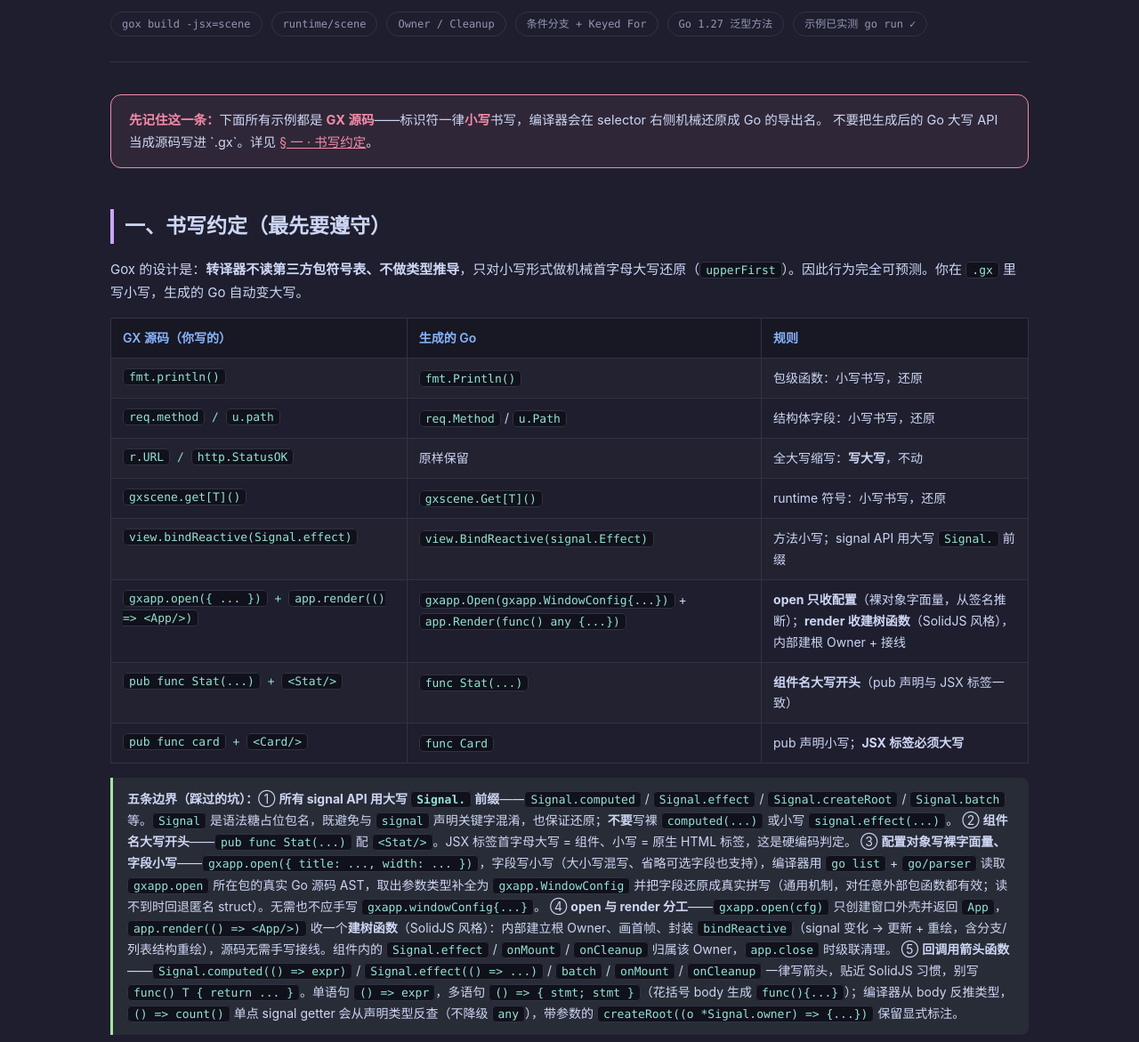
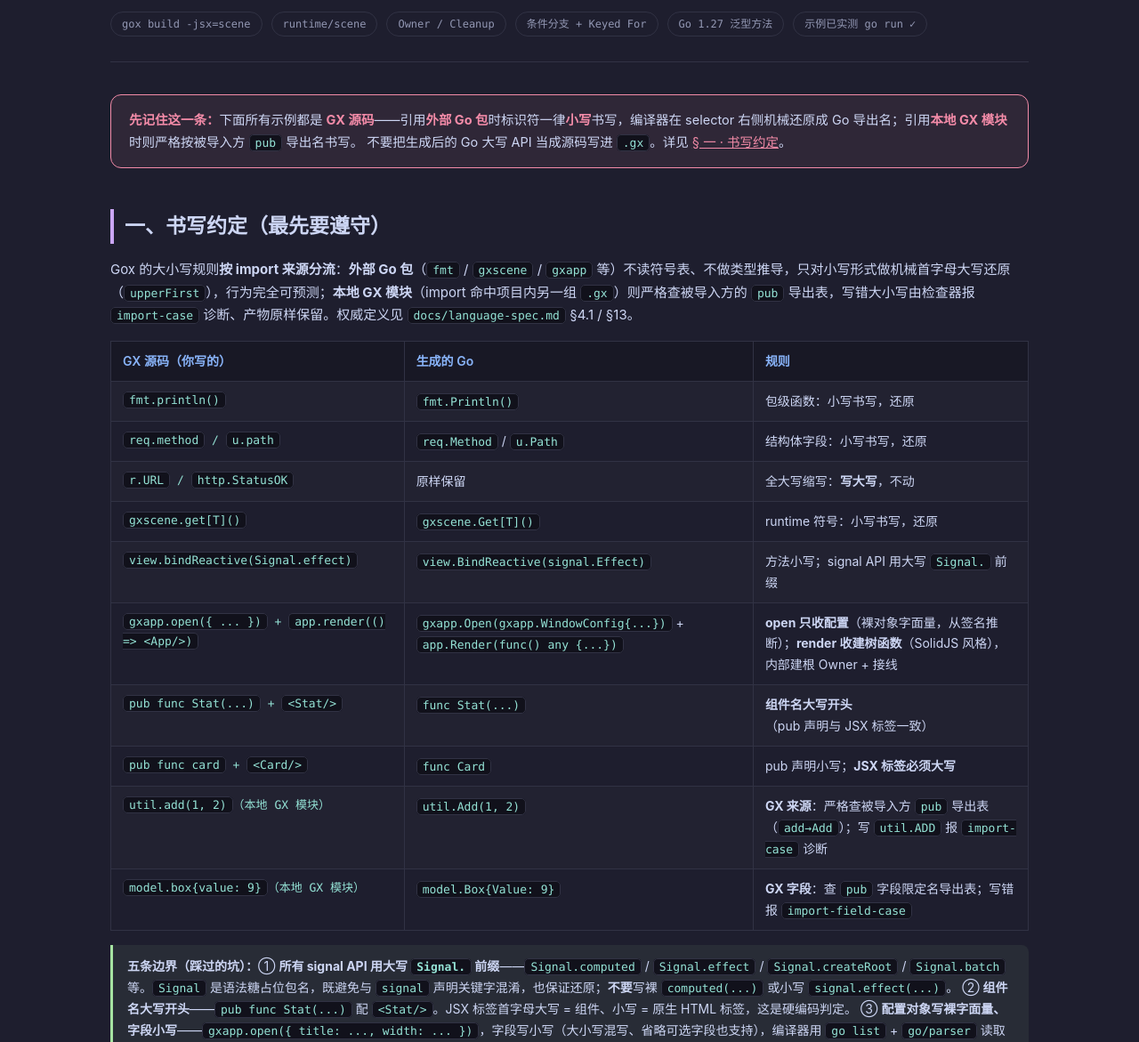
Before and after one commit to robertpanvip/gox, a plain HTML site: page docs/scene-components-guide.html in a window 1280 px wide. Shown: the part 141-1312 px from the top of the page at 89% size. Drawn offline with Linux system fonts and the light colour scheme.

Commit message:
docs: 对齐来源敏感大小写语义并新增跨文件模块示例
上游已实现跨文件 GX 模块导入 + 大小写按来源分流（Go 来源 upperFirst
不敏感、GX 来源严格查被导入方 pub 导出表，写错报 import-case 诊断），
本分支文档此前仍是绝对化的「一律 upperFirst / 不读符号表」，现对齐：

- agent.md：最高规则改为「大小写按 import 来源分流」，补 GX 来源表格行、
  约束第 7 条，权威定义指向 language-spec.md §4.1/§13
- docs/scene-components-guide.html：header/书写约定/约束清单三处改分流语义
- README.md：§4.1 新增来源分流小节，gxapp 引用块限定为 Go 来源
- examples/crossfile/：新增可运行跨文件示例（main.gx 导入 util GX 模块），
  实测 gox build -root 转译正确（add→Add、box{value}→Box{Value}）、
  go run 输出 sum=3/box.value=9，写错大小写报 import-case/import-field-case

全量 go build/go test 绿，示例端到端验证通过。

```diff
--- a/docs/scene-components-guide.html
+++ b/docs/scene-components-guide.html
@@ -104,12 +104,12 @@
 </header>
 
 <div class="warn">
-  <b>先记住这一条：</b>下面所有示例都是 <b>GX 源码</b>——标识符一律<b>小写</b>书写，编译器会在 selector 右侧机械还原成 Go 的导出名。
-  不要把生成后的 Go 大写 API 当成源码写进 `.gx`。详见 <a href="#rules" style="color:var(--pink)">§ 一 · 书写约定</a>。
+  <b>先记住这一条：</b>下面所有示例都是 <b>GX 源码</b>——引用<b>外部 Go 包</b>时标识符一律<b>小写</b>书写，编译器在 selector 右侧机械还原成 Go 导出名；引用<b>本地 GX 模块</b>时则严格按被导入方 <code>pub</code> 导出名书写。
+  不要把生成后的 Go 大写 API 当成源码写进 <code>.gx</code>。详见 <a href="#rules" style="color:var(--pink)">§ 一 · 书写约定</a>。
 </div>
 
 <h2 id="rules">一、书写约定（最先要遵守）</h2>
-<p>Gox 的设计是：<b>转译器不读第三方包符号表、不做类型推导</b>，只对小写形式做机械首字母大写还原（<code>upperFirst</code>）。因此行为完全可预测。你在 <code>.gx</code> 里写小写，生成的 Go 自动变大写。</p>
+<p>Gox 的大小写规则<b>按 import 来源分流</b>：<b>外部 Go 包</b>（<code>fmt</code> / <code>gxscene</code> / <code>gxapp</code> 等）不读符号表、不做类型推导，只对小写形式做机械首字母大写还原（<code>upperFirst</code>），行为完全可预测；<b>本地 GX 模块</b>（import 命中项目内另一组 <code>.gx</code>）则严格查被导入方的 <code>pub</code> 导出表，写错大小写由检查器报 <code>import-case</code> 诊断、产物原样保留。权威定义见 <code>docs/language-spec.md</code> §4.1 / §13。</p>
 
 <table>
   <tr><th>GX 源码（你写的）</th><th>生成的 Go</th><th>规则</th></tr>
@@ -121,6 +121,8 @@
   <tr><td><code>gxapp.open({ ... })</code> + <code>app.render(() => &lt;App/&gt;)</code></td><td><code>gxapp.Open(gxapp.WindowConfig{...})</code> + <code>app.Render(func() any {...})</code></td><td><b>open 只收配置</b>（裸对象字面量，从签名推断）；<b>render 收建树函数</b>（SolidJS 风格），内部建根 Owner + 接线</td></tr>
   <tr><td><code>pub func Stat(...)</code> + <code>&lt;Stat/&gt;</code></td><td><code>func Stat(...)</code></td><td><b>组件名大写开头</b>（pub 声明与 JSX 标签一致）</td></tr>
   <tr><td><code>pub func card</code> + <code>&lt;Card/&gt;</code></td><td><code>func Card</code></td><td>pub 声明小写；<b>JSX 标签必须大写</b></td></tr>
+  <tr><td><code>util.add(1, 2)</code>（本地 GX 模块）</td><td><code>util.Add(1, 2)</code></td><td><b>GX 来源</b>：严格查被导入方 <code>pub</code> 导出表（<code>add→Add</code>）；写 <code>util.ADD</code> 报 <code>import-case</code> 诊断</td></tr>
+  <tr><td><code>model.box{value: 9}</code>（本地 GX 模块）</td><td><code>model.Box{Value: 9}</code></td><td><b>GX 字段</b>：查 <code>pub</code> 字段限定名导出表；写错报 <code>import-field-case</code></td></tr>
 </table>
 
 <div class="note">
@@ -277,7 +279,8 @@ app.<span class="fn">close</span>()  <span class="cm">// 级联执行 Counter
 
 <h2>五、约束清单</h2>
 <ol class="constraints">
-  <li><b>标识符小写书写</b>：GX 源码的函数/方法/字段一律小写，编译器还原；全大写缩写写大写原样保留。<b>类型名例外</b>：<code>gxscene.Props</code> / <code>gxscene.Instance</code> 按真实拼写大写开头、原样保留。</li>
+  <li><b>大小写按来源分流</b>：引用<b>外部 Go 包</b>（<code>fmt</code> / <code>gxscene</code> / <code>gxapp</code>）时函数/方法/字段一律小写，编译器 <code>upperFirst</code> 还原；全大写缩写写大写原样保留。<b>类型名例外</b>：<code>gxscene.Props</code> / <code>gxscene.Instance</code> 按真实拼写大写开头、原样保留。</li>
+  <li><b>本地 GX 模块严格大小写</b>：import 命中项目内另一组 <code>.gx</code> 时，符号/字段必须按被导入方 <code>pub</code> 导出名写——<code>util.add</code> 查表还原成 <code>util.Add</code>；写错大小写（<code>util.ADD</code>）报 <code>import-case</code> 诊断、产物原样保留。用 <code>gox build &lt;entry.gx&gt; -root &lt;根&gt;</code> 启用项目模式，详见 <code>examples/crossfile/</code>。</li>
   <li><b>signal API 大写前缀</b>：<code>Signal.computed</code> / <code>Signal.effect</code> / <code>Signal.createRoot</code> / <code>Signal.batch</code> 等一律大写 <code>Signal.</code>，避免与 <code>signal</code> 声明关键字混淆；不要写裸 <code>computed(...)</code>。</li>
   <li><b>回调用箭头函数</b>：<code>Signal.computed(() =&gt; expr)</code> / <code>Signal.effect(() =&gt; ...)</code>，多语句用 <code>() =&gt; { ... }</code>，从 body 反推类型（含单点 signal getter），不写 <code>func() T { return ... }</code>。</li>
   <li><b>组件名大写开头</b>：<code>pub func Stat(...)</code> + <code>&lt;Stat/&gt;</code>；组件标签不能小写。</li>
```
Also changed, not shown: agent.md (+14 -5 lines), README.md, 3 other files.
